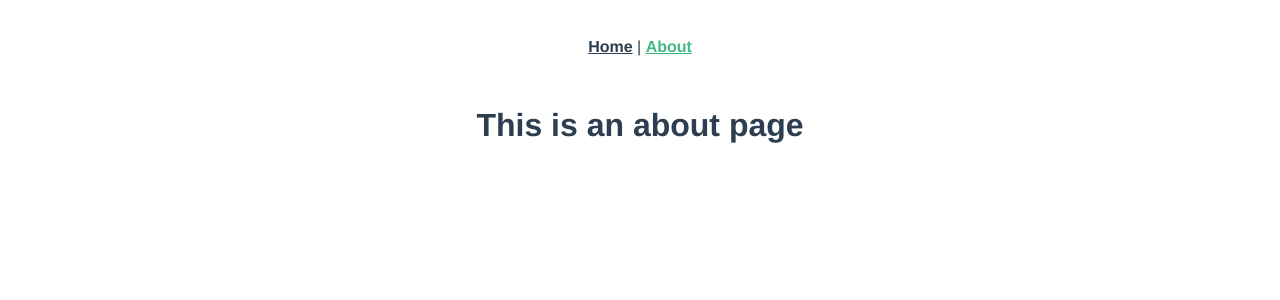
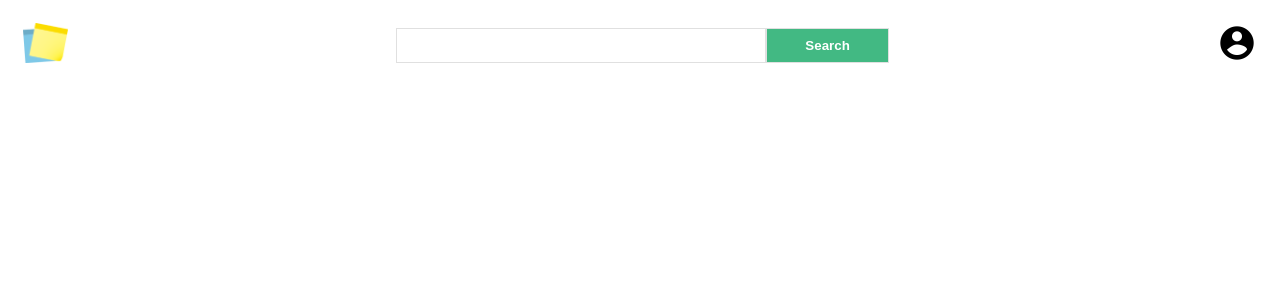
Before and after one commit to kaurvali/wadev_hw3, a Vue app: page /about in a window 1280 px wide. Shown: the top 300 px of the page. Built offline with nearby package versions, Linux system fonts and the light colour scheme.

Commit message:
Add header to page

```diff
--- a/src/App.vue
+++ b/src/App.vue
@@ -1,12 +1,22 @@
 <template>
   <div id="app">
-    <div id="nav">
-      <router-link to="/">Home</router-link> |
-      <router-link to="/about">About</router-link>
+    <Header />
+    <div id="main">
+      <div class="center-area"></div>
     </div>
-    <router-view />
   </div>
 </template>
+
+<script>
+import Header from "@/components/Header.vue";
+
+export default {
+  name: "App",
+  components: {
+    Header,
+  },
+};
+</script>
 
 <style lang="scss">
 #app {
--- /dev/null
+++ b/src/components/Header.vue
@@ -0,0 +1,72 @@
+<template>
+  <div class="wrapper">
+    <div class="header">
+      <div class="logo">
+        <a href="index.html"><img src="../assets/logo.png" alt="PostIt" /></a>
+      </div>
+      <div class="search">
+        <form method="POST" action="#">
+          <input type="text" /><button>Search</button>
+        </form>
+      </div>
+      <div class="user-control">
+        <a id="account"
+          ><img src="../assets/account.png" alt="Account Photo"
+        /></a>
+      </div>
+    </div>
+  </div>
+</template>
+
+<script>
+export default {
+  name: "Navigation",
+  props: {},
+};
+</script>
+
+<style scoped lang="scss">
+.wrapper {
+  padding: 15px;
+  position: sticky;
+  top: 0;
+
+  .header {
+    display: flex;
+    flex-flow: row nowrap;
+    justify-content: space-between;
+    align-items: center;
+
+    .search {
+      width: 40%;
+
+      form > input {
+        box-sizing: border-box;
+        height: 35px;
+        width: 75%;
+        margin: 0;
+        padding: 5px;
+        border: 1px solid #e0e0e0;
+      }
+      form > button {
+        box-sizing: border-box;
+        height: 35px;
+        width: 25%;
+        margin: 0;
+        padding: 5px;
+        border: 1px solid #e0e0e0;
+        cursor: pointer;
+        background-color: #42b983;
+        color: white;
+        font-weight: 600;
+      }
+    }
+
+    #account img,
+    .logo img {
+      height: 40px;
+      width: auto;
+    }
+  }
+}
+</style>
```
Also changed, not shown: src/components/Footer.vue (added, +37 -0 lines), src/assets/account.png (added), src/assets/logo.png, src/views/ContactUs.vue (added).
